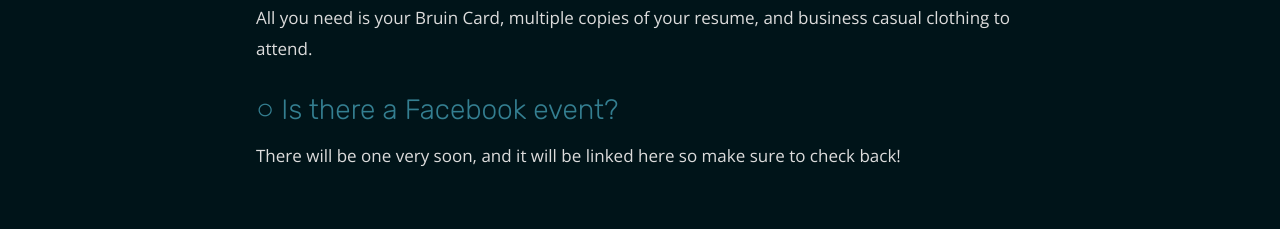
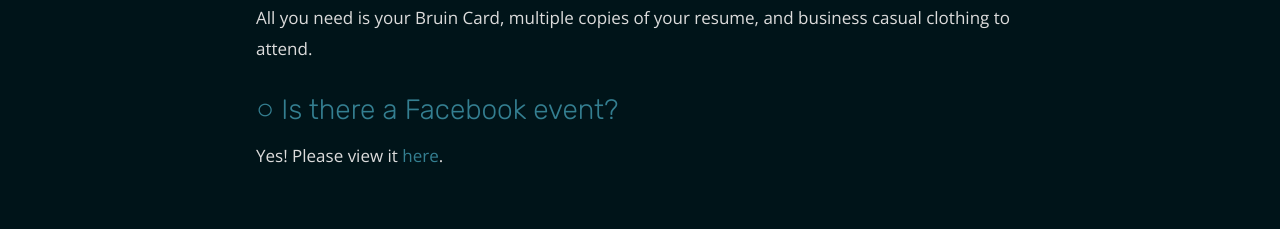
Before and after one commit to ninaling/startupfairla-f17, a plain HTML site: page index.html in a window 1280 px wide. Shown: the part 2615-2844 px from the top of the page. Drawn offline with nearby package versions, Linux system fonts and the light colour scheme.

Commit message:
fixed link

```diff
--- a/index.html
+++ b/index.html
@@ -95,7 +95,7 @@
             <span class="bullet-symbol subtitle-small-bullet">&#x25CB;</span> Is there a Facebook event?
           </p>
           <p class="body light-text">
-            There will be one very soon, and it will be linked here so make sure to check back!
+            Yes! Please view it <a class="primary" href="https://www.facebook.com/events/1950977775155238" target="_blank">here</a>.
           </p>
         </div>
         <br />
```
